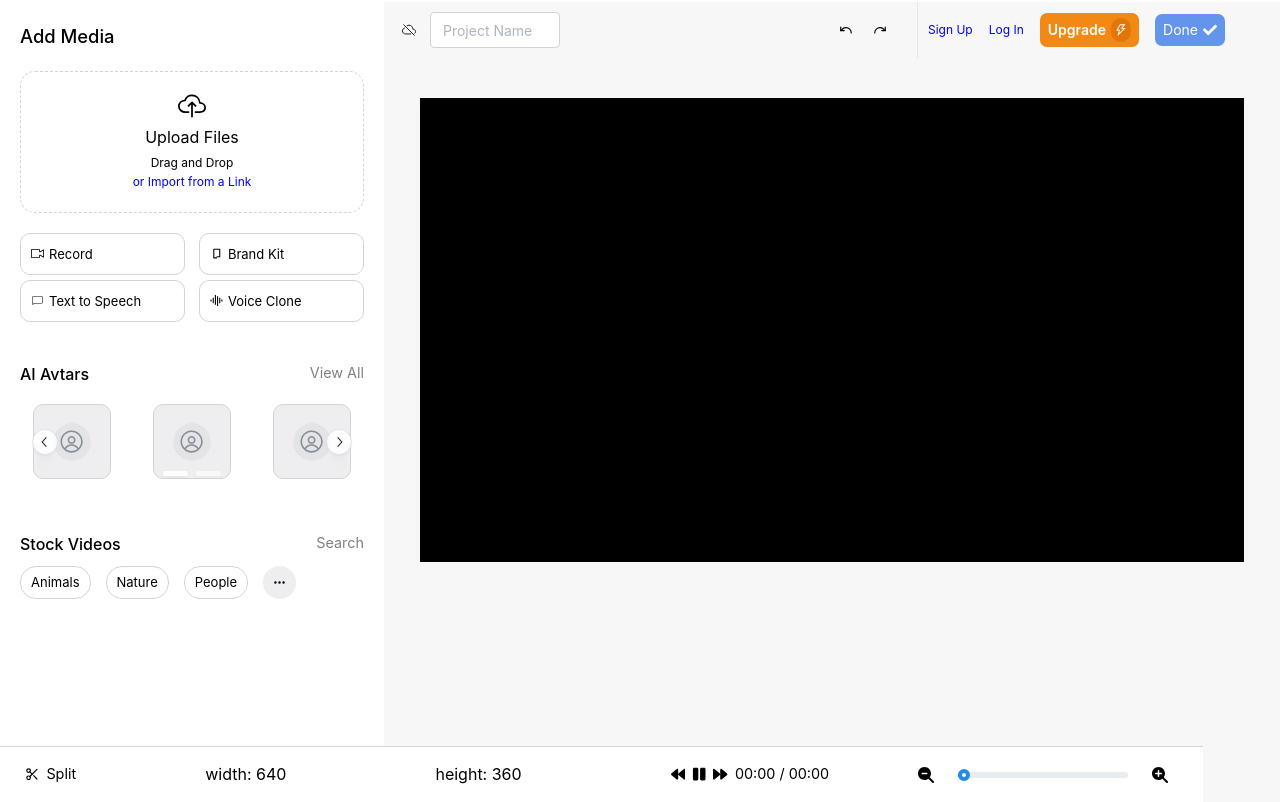
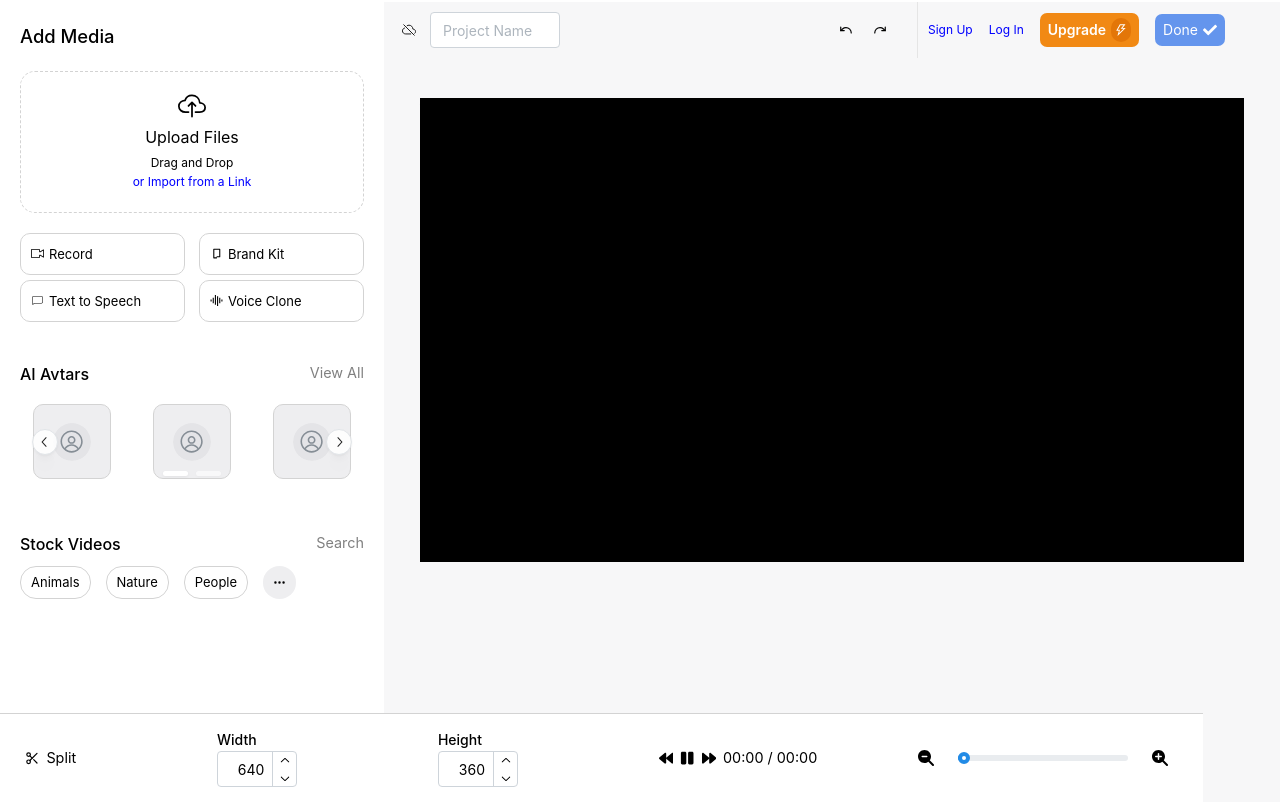
Before and after one commit to ankitranjan1028/replica_veed.io, a Next.js app: page / in a window 1280 px wide. Shown: the part 798-1600 px from the top of the page. Built offline with nearby package versions, Linux system fonts and the light colour scheme.

Commit message:
height and width update

```diff
--- a/app/page.js
+++ b/app/page.js
@@ -1,3 +1,98 @@
+// "use client";
+// import { Box, Group, Stack } from "@mantine/core";
+// import Navbar from "../components/navbar/Navbar";
+// import { useState, useRef } from "react";
+// import "./globals.css";
+// import Footer from "@/components/footer/Footer";
+// import Topbar from "@/components/topbar/Topbar";
+// import Addmedia from "@/components/addmedia/Addmedia";
+// import "@mantine/carousel/styles.css";
+// import Editor from "@/components/editor/Editor";
+// import Addfile from "@/components/addfile/Addfile";
+
+// export default function Home() {
+//   const [activeCard, setActiveCard] = useState(false);
+//   const [addFileWindow, setAddFileWindow] = useState(false);
+//   const [fileType, setFileType] = useState("none");
+//   const [aspectRatio, setAspectRatio] = useState("16/9");
+//   const [color, setColor] = useState("#000000");
+//   const [file, setFile] = useState(null);
+//   const [audioUrl, setAudioUrl] = useState(null);
+//   const [currentTime, setCurrentTime] = useState(0);
+//   const [isPlaying, setIsPlaying] = useState(false);
+//   const videoRef = useRef(null);
+//   const [mediaProperties, setMediaProperties] = useState({
+//     x: 0,
+//     y: 0,
+//     width: 640,
+//     height: 360,
+//     startTime: 0,
+//     endTime: Infinity
+//   });
+
+//   return (
+//     <Group className="main-window" gap="0">
+//       {addFileWindow && (
+//         <Addfile
+//           setAddFileWindow={setAddFileWindow}
+//           setFileType={setFileType}
+//           setFile={setFile}
+//           setAudioUrl={setAudioUrl}
+//         />
+//       )}
+//       <Navbar activeCard={activeCard} setActiveCard={setActiveCard} />
+//       <Box className="edit-window">
+//         <Box className="edit-grp" gap="0">
+//           <Box className="add-media">
+//             <Addmedia
+//               setFileType={setFileType}
+//               setFile={setFile}
+//             />
+//           </Box>
+//           <Box className="video-section">
+//             <Topbar />
+//             <Stack className="video-container" align="center">
+//               {fileType === "video" && file ? (
+//                 <Editor
+//                   media={{
+//                     type: 'video',
+//                     url: URL.createObjectURL(file)
+//                   }}
+//                   mediaProperties={mediaProperties}
+//                   setMediaProperties={setMediaProperties}
+//                   isPlaying={isPlaying}
+//                   currentTime={currentTime}
+//                   ref={videoRef}
+//                 />
+//               ) : (
+//                 <Box
+//                   className="video"
+//                   style={{
+//                     aspectRatio: aspectRatio,
+//                     backgroundColor: color
+//                   }}
+//                 >
+//                   {!file && "Video"}
+//                 </Box>
+//               )}
+//             </Stack>
+//           </Box>
+//         </Box>
+//         <Footer
+//           setAddFileWindow={setAddFileWindow}
+//           fileType={fileType}
+//           videoRef={videoRef}
+//           audioUrl={audioUrl}
+//           mediaProperties={mediaProperties}
+//           setCurrentTime={setCurrentTime}
+//           setIsPlaying={setIsPlaying}
+//         />
+//       </Box>
+//     </Group>
+//   );
+// }
+
+
 "use client";
 import { Box, Group, Stack } from "@mantine/core";
 import Navbar from "../components/navbar/Navbar";
@@ -84,6 +179,7 @@ export default function Home() {
           videoRef={videoRef}
           audioUrl={audioUrl}
           mediaProperties={mediaProperties}
+          setMediaProperties={setMediaProperties}
           setCurrentTime={setCurrentTime}
           setIsPlaying={setIsPlaying}
         />
--- a/components/footer/Footer.jsx
+++ b/components/footer/Footer.jsx
@@ -1,6 +1,184 @@
+// "use client";
+// import { useState, useEffect } from "react";
+// import { Stack, Box, Slider } from "@mantine/core";
+// import "./Footer.css";
+// import { FiScissors } from "react-icons/fi";
+// import { FaForward, FaPlus, FaBackward, FaPlay, FaPause } from "react-icons/fa";
+// import { FaMagnifyingGlassPlus, FaMagnifyingGlassMinus } from "react-icons/fa6";
+
+// const Footer = ({
+//   setAddFileWindow,
+//   fileType,
+//   videoRef,
+//   audioUrl,
+//   mediaProperties,
+//   setCurrentTime,
+//   setIsPlaying,
+// }) => {
+//   const [currentVideoTime, setCurrentVideoTime] = useState(0);
+//   const [videoDuration, setVideoDuration] = useState(0);
+
+//   const formatTime = (time) => {
+//     if (isNaN(time) || time === undefined) return "00:00";
+//     const minutes = Math.floor(time / 60);
+//     const seconds = Math.floor(time % 60);
+//     return `${String(minutes).padStart(2, "0")}:${String(seconds).padStart(2, "0")}`;
+//   };
+
+//   const handlePlayPause = () => {
+//     const video = videoRef?.current;
+//     if (video) {
+//       if (video.paused) {
+//         video.play().catch((error) => {
+//           console.error("Error playing video:", error);
+//         });
+//         setIsPlaying(true);
+//       } else {
+//         video.pause();
+//         setIsPlaying(false);
+//       }
+//     }
+//   };
+
+//   const handleForward = () => {
+//     const video = videoRef?.current;
+//     if (video) {
+//       video.currentTime = Math.min(video.currentTime + 10, video.duration);
+//     }
+//   };
+
+//   const handleBackward = () => {
+//     const video = videoRef?.current;
+//     if (video) {
+//       video.currentTime = Math.max(video.currentTime - 10, 0);
+//     }
+//   };
+
+//   const handleTimelineChange = (value) => {
+//     const video = videoRef?.current;
+//     if (video) {
+//       video.currentTime = (value / 100) * video.duration;
+//     }
+//   };
+
+//   useEffect(() => {
+//     const video = videoRef?.current;
+
+//     if (!video) return;
+
+//     const updateTime = () => {
+//       setCurrentVideoTime(video.currentTime);
+//       setCurrentTime(video.currentTime);
+//     };
+
+//     const handleLoadedMetadata = () => {
+//       setVideoDuration(video.duration);
+//     };
+
+//     // Ensure duration is captured when video is ready
+//     if (video.readyState >= 1) {
+//       handleLoadedMetadata();
+//     }
+
+//     video.addEventListener("timeupdate", updateTime);
+//     video.addEventListener("loadedmetadata", handleLoadedMetadata);
+
+//     return () => {
+//       video.removeEventListener("timeupdate", updateTime);
+//       video.removeEventListener("loadedmetadata", handleLoadedMetadata);
+//     };
+//   }, [videoRef, setCurrentTime]);
+
+//   useEffect(() => {
+//     const video = videoRef?.current;
+//     if (video) {
+//       const checkDuration = setInterval(() => {
+//         if (video.duration && !isNaN(video.duration)) {
+//           setVideoDuration(video.duration);
+//           clearInterval(checkDuration);
+//         }
+//       }, 500);
+
+//       return () => clearInterval(checkDuration);
+//     }
+//   }, [videoRef?.current?.src]);
+
+//   // Ensure video resumes from the paused position
+//   useEffect(() => {
+//     const video = videoRef?.current;
+//     if (video && !video.paused) {
+//       video.currentTime = currentVideoTime;
+//     }
+//   }, [videoRef]);
+
+//   // Calculate progress percentage for slider
+//   const progressPercentage = videoDuration > 0 ? (currentVideoTime / videoDuration) * 100 : 0;
+
+//   return (
+//     <Stack className="footer" justify="flex-start" gap="0">
+//       <Box className="edit-controls fx">
+//         <Box className="edit-buttons fx">
+//           <Box className="fx">
+//             <FiScissors />
+//             <span>Split</span>
+//           </Box>
+//         </Box>
+
+//         <Box className="fit">
+//           <Box className="fit-text">
+//             {mediaProperties ? `width: ${Math.round(mediaProperties.width)}` : "Fit"}
+//           </Box>
+//         </Box>
+
+//         <Box className="fit">
+//           <Box className="fit-text">
+//             {mediaProperties ? `height: ${Math.round(mediaProperties.height)}` : "Fit"}
+//           </Box>
+//         </Box>
+
+//         <Box className="playAndPause fx">
+//           <Box className="fx">
+//             <FaBackward onClick={handleBackward} className="play" />
+//             {videoRef?.current?.paused ? (
+//               <FaPlay onClick={handlePlayPause} className="play" />
+//             ) : (
+//               <FaPause onClick={handlePlayPause} className="play" />
+//             )}
+//             <FaForward onClick={handleForward} className="play" />
+//           </Box>
+//           <Box>
+//             {formatTime(currentVideoTime)} / {formatTime(videoDuration)}
+//           </Box>
+//         </Box>
+
+//         <Box className="view-controls fx">
+//           <Box className="slider">
+//             <FaMagnifyingGlassMinus className="minus-btn" />
+//             <Slider
+//               className="sld"
+//               color="blue"
+//               size="sm"
+//               value={progressPercentage}
+//               // onChange={handleTimelineChange}
+//             />
+//             <FaMagnifyingGlassPlus className="plus-btn" />
+//           </Box>
+//         </Box>
+//       </Box>
+//     </Stack>
+//   );
+// };
+
+// export default Footer;
+
+
+
+
+
+
 "use client";
 import { useState, useEffect } from "react";
-import { Stack, Box, Slider } from "@mantine/core";
+import { Stack, Box, Slider, NumberInput } from "@mantine/core";
 import "./Footer.css";
 import { FiScissors } from "react-icons/fi";
 import { FaForward, FaPlus, FaBackward, FaPlay, FaPause } from "react-icons/fa";
@@ -12,6 +190,7 @@ const Footer = ({
   videoRef,
   audioUrl,
   mediaProperties,
+  setMediaProperties,
   setCurrentTime,
   setIsPlaying,
 }) => {
@@ -58,6 +237,26 @@ const Footer = ({
     const video = videoRef?.current;
     if (video) {
       video.currentTime = (value / 100) * video.duration;
+    }
+  };
+
+  // Handle width change
+  const handleWidthChange = (value) => {
+    if (mediaProperties && setMediaProperties) {
+      setMediaProperties(prev => ({
+        ...prev,
+        width: value
+      }));
+    }
+  };
+
+  // Handle height change
+  const handleHeightChange = (value) => {
+    if (mediaProperties && setMediaProperties) {
+      setMediaProperties(prev => ({
+        ...prev,
+        height: value
+      }));
     }
   };
 
@@ -125,15 +324,39 @@ const Footer = ({
         </Box>
 
         <Box className="fit">
-          <Box className="fit-text">
-            {mediaProperties ? `width: ${Math.round(mediaProperties.width)}` : "Fit"}
-          </Box>
+          <NumberInput
+            className="dimension-input"
+            placeholder="Width"
+            label="Width"
+            min={50}
+            max={2000}
+            step={10}
+            value={mediaProperties ? Math.round(mediaProperties.width) : 0}
+            onChange={handleWidthChange}
+            hideControls={false}
+            styles={{
+              input: { textAlign: 'center' },
+              wrapper: { width: '80px' }
+            }}
+          />
         </Box>
 
         <Box className="fit">
-          <Box className="fit-text">
-            {mediaProperties ? `height: ${Math.round(mediaProperties.height)}` : "Fit"}
-          </Box>
+          <NumberInput
+            className="dimension-input"
+            placeholder="Height"
+            label="Height"
+            min={50}
+            max={2000}
+            step={10}
+            value={mediaProperties ? Math.round(mediaProperties.height) : 0}
+            onChange={handleHeightChange}
+            hideControls={false}
+            styles={{
+              input: { textAlign: 'center' },
+              wrapper: { width: '80px' }
+            }}
+          />
         </Box>
 
         <Box className="playAndPause fx">
@@ -159,7 +382,7 @@ const Footer = ({
               color="blue"
               size="sm"
               value={progressPercentage}
-              // onChange={handleTimelineChange}
+              onChange={handleTimelineChange}
             />
             <FaMagnifyingGlassPlus className="plus-btn" />
           </Box>
```
